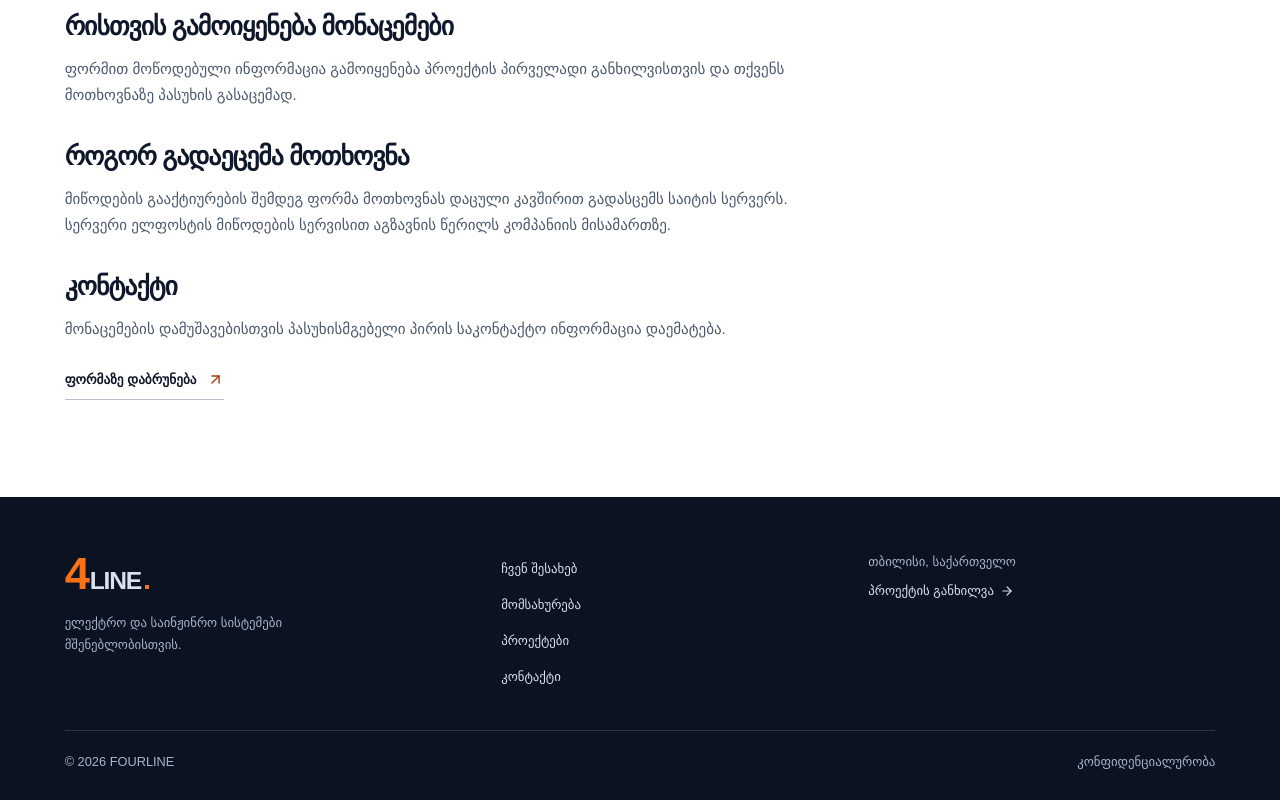
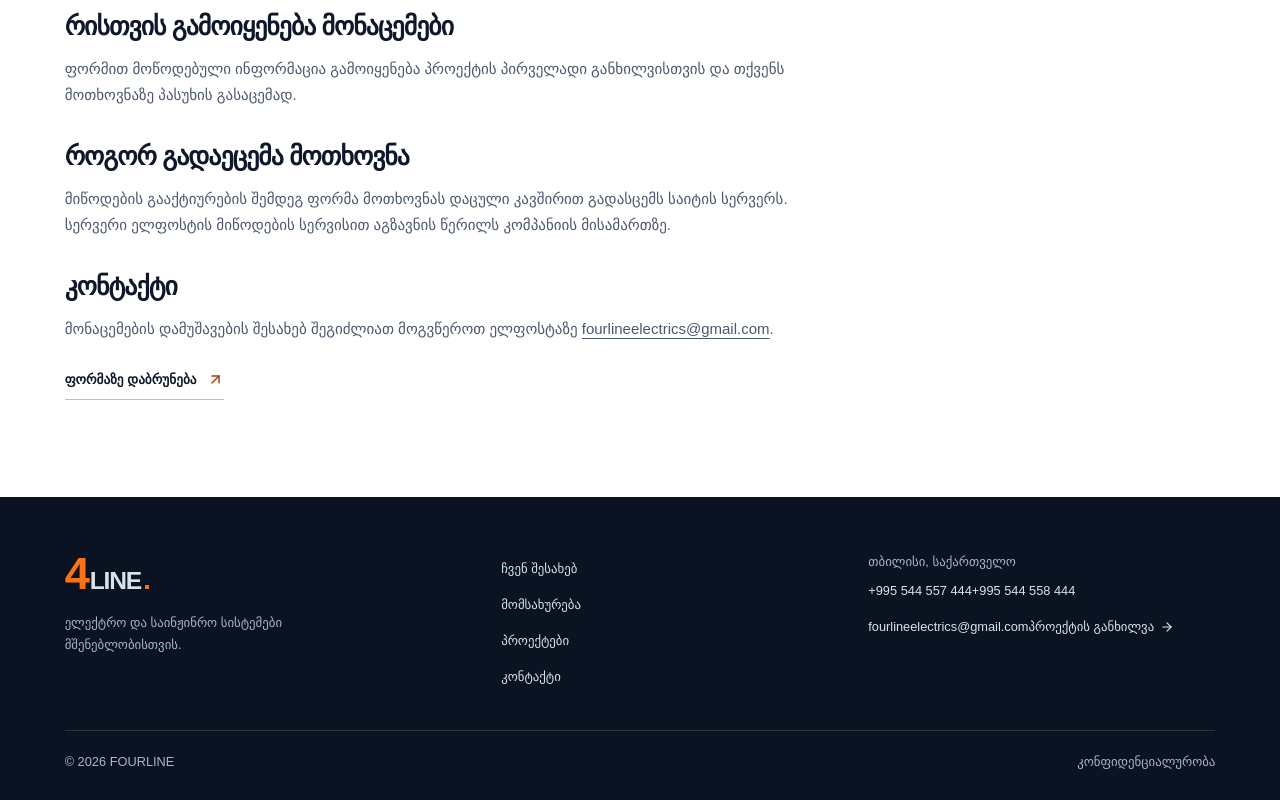
Before and after one commit to aviafy/fourLine, a Next.js app: page /privacy in a window 1280 px wide. Shown: the part 652-1452 px from the top of the page. Built offline with nearby package versions, Linux system fonts and the light colour scheme; no server answers; a web font is replaced by a local one.

Commit message:
Publish FOURLINE contact details

```diff
--- a/src/app/contact/page.tsx
+++ b/src/app/contact/page.tsx
@@ -1,19 +1,17 @@
 import { Mail, MapPin, Phone } from "lucide-react";
 import { ProposalForm } from "@/components/proposal-form";
 import { Label, PageIntro } from "@/components/shared";
-import { company } from "@/data/company";
+import { company, hasPublicContact } from "@/data/company";
 import { proposalDeliveryReady } from "@/lib/proposal-delivery";
 import { pageMetadata } from "@/lib/seo";
 
 export const dynamic = "force-dynamic";
 
-const hasContact = Boolean(company.phone || company.email);
-
 export const metadata = pageMetadata({
   title: "კონტაქტი და კომერციული შეთავაზება",
   description: "გაგვიზიარეთ თქვენი ობიექტის მდებარეობა, სამუშაოების მოცულობა და ვადები FOURLINE-ის კომერციული შეთავაზებისთვის.",
   path: "/contact",
-  indexable: hasContact || proposalDeliveryReady(),
+  indexable: hasPublicContact || proposalDeliveryReady(),
 });
 
 export default function ContactPage() {
@@ -27,9 +25,11 @@ export default function ContactPage() {
             <Label>FOURLINE</Label><h2>დაგვიკავშირდით</h2>
             <address>
               <p><MapPin size={20} aria-hidden /><span><strong>{company.city}, {company.country}</strong><br />{company.serviceArea}</span></p>
-              {company.phone && <a href={`tel:${company.phone.replace(/[^+\d]/g, "")}`}><Phone size={19} aria-hidden />{company.phone}</a>}
-              {company.email && <a href={`mailto:${company.email}`}><Mail size={19} aria-hidden />{company.email}</a>}
-              {!hasContact && <p className="contact-pending">ტელეფონი და ელფოსტა დაემატება.</p>}
+              {company.phones.map(({ label, number }) => (
+                <a key={number} href={`tel:${number}`}><Phone size={19} aria-hidden />{label}</a>
+              ))}
+              {company.email && <a href={`mailto:${company.email}`}><Mail size={19} aria-hidden /><span>{company.email}</span></a>}
+              {!hasPublicContact && <p className="contact-pending">ტელეფონი და ელფოსტა დაემატება.</p>}
             </address>
           </aside>
           <div><h2 className="form-title">პროექტის მონაცემები</h2><ProposalForm deliveryReady={proposalDeliveryReady()} /></div>
--- a/src/app/layout.tsx
+++ b/src/app/layout.tsx
@@ -43,7 +43,7 @@ export default function RootLayout({ children }: Readonly<{ children: React.Reac
           ...(company.legalName && { legalName: company.legalName }),
           ...(siteUrl && { url: siteUrl.href }),
           ...(siteUrl && company.logoPath && { logo: new URL(company.logoPath, siteUrl).href }),
-          ...(company.phone && { telephone: company.phone }),
+          ...(company.phones.length && { telephone: company.phones.map(({ number }) => number) }),
           ...(company.email && { email: company.email }),
           areaServed: [{ "@type": "City", name: "Tbilisi" }, { "@type": "Country", name: "Georgia" }],
         }} />
--- a/src/app/sitemap.ts
+++ b/src/app/sitemap.ts
@@ -1,5 +1,5 @@
 import type { MetadataRoute } from "next";
-import { allowIndexing, company, siteUrl } from "@/data/company";
+import { allowIndexing, hasPublicContact, siteUrl } from "@/data/company";
 import { publishedProjects } from "@/data/projects";
 import { services } from "@/data/services";
 import { proposalDeliveryReady } from "@/lib/proposal-delivery";
@@ -7,7 +7,7 @@ import { proposalDeliveryReady } from "@/lib/proposal-delivery";
 export default function sitemap(): MetadataRoute.Sitemap {
   if (!allowIndexing || !siteUrl) return [];
   const paths = ["/", "/about", "/services", ...services.map(({ slug }) => `/services/${slug}`)];
-  if (company.phone || company.email || proposalDeliveryReady()) paths.push("/contact");
+  if (hasPublicContact || proposalDeliveryReady()) paths.push("/contact");
   if (publishedProjects.length) paths.push("/projects", ...publishedProjects.map(({ slug }) => `/projects/${slug}`));
   return paths.map((path) => ({ url: new URL(path, siteUrl).href }));
 }
--- a/src/components/shared.tsx
+++ b/src/components/shared.tsx
@@ -94,7 +94,7 @@ export function SiteFooter() {
           <nav aria-label="ქვედა მენიუ"><ul>{navigation.map(({ href, label }) => <li key={href}><Link href={href}>{label}</Link></li>)}</ul></nav>
           <address>
             <p>{company.city}, {company.country}</p>
-            {company.phone && <a href={`tel:${company.phone.replace(/[^+\d]/g, "")}`}>{company.phone}</a>}
+            {company.phones.map(({ label, number }) => <a key={number} href={`tel:${number}`}>{label}</a>)}
             {company.email && <a href={`mailto:${company.email}`}>{company.email}</a>}
             <Link href="/contact#proposal">პროექტის განხილვა <ArrowRight size={14} aria-hidden /></Link>
           </address>
--- a/src/data/company.ts
+++ b/src/data/company.ts
@@ -3,25 +3,30 @@ interface Company {
   city: string;
   country: string;
   serviceArea: string;
-  phone: string;
+  phones: { label: string; number: string }[];
   email: string;
   legalName: string;
   logoPath: string;
   description: string;
 }
 
+const phoneLabels = process.env.FOURLINE_PHONE?.split(",").map((phone) => phone.trim()).filter(Boolean);
+
 export const company: Company = {
   name: "FOURLINE",
   city: "თბილისი",
   country: "საქართველო",
   serviceArea: "თბილისი და მსხვილი პროექტები საქართველოს მასშტაბით",
-  // TODO: Add owner-approved contact, registration, and brand information.
-  phone: process.env.FOURLINE_PHONE?.trim() || "",
-  email: process.env.FOURLINE_EMAIL?.trim() || "",
+  phones: (phoneLabels?.length ? phoneLabels : ["+995 544 557 444", "+995 544 558 444"])
+    .map((label) => ({ label, number: label.replace(/[^+\d]/g, "") })),
+  email: process.env.FOURLINE_EMAIL?.trim() || "fourlineelectrics@gmail.com",
+  // TODO: Add owner-approved registration and brand information.
   legalName: "",
   logoPath: "",
   description: "ელექტროსამონტაჟო სამუშაოები და სუსტი დენების სისტემები საცხოვრებელი და კომერციული მშენებლობისთვის თბილისში და საქართველოს მასშტაბით.",
 };
+
+export const hasPublicContact = company.phones.length > 0 || Boolean(company.email);
 
 const configuredUrl = process.env.SITE_URL?.trim();
 export const siteUrl = configuredUrl ? new URL(configuredUrl) : undefined;
```
Also changed, not shown: 2 other files (tests, documents, lock files or other folders).
